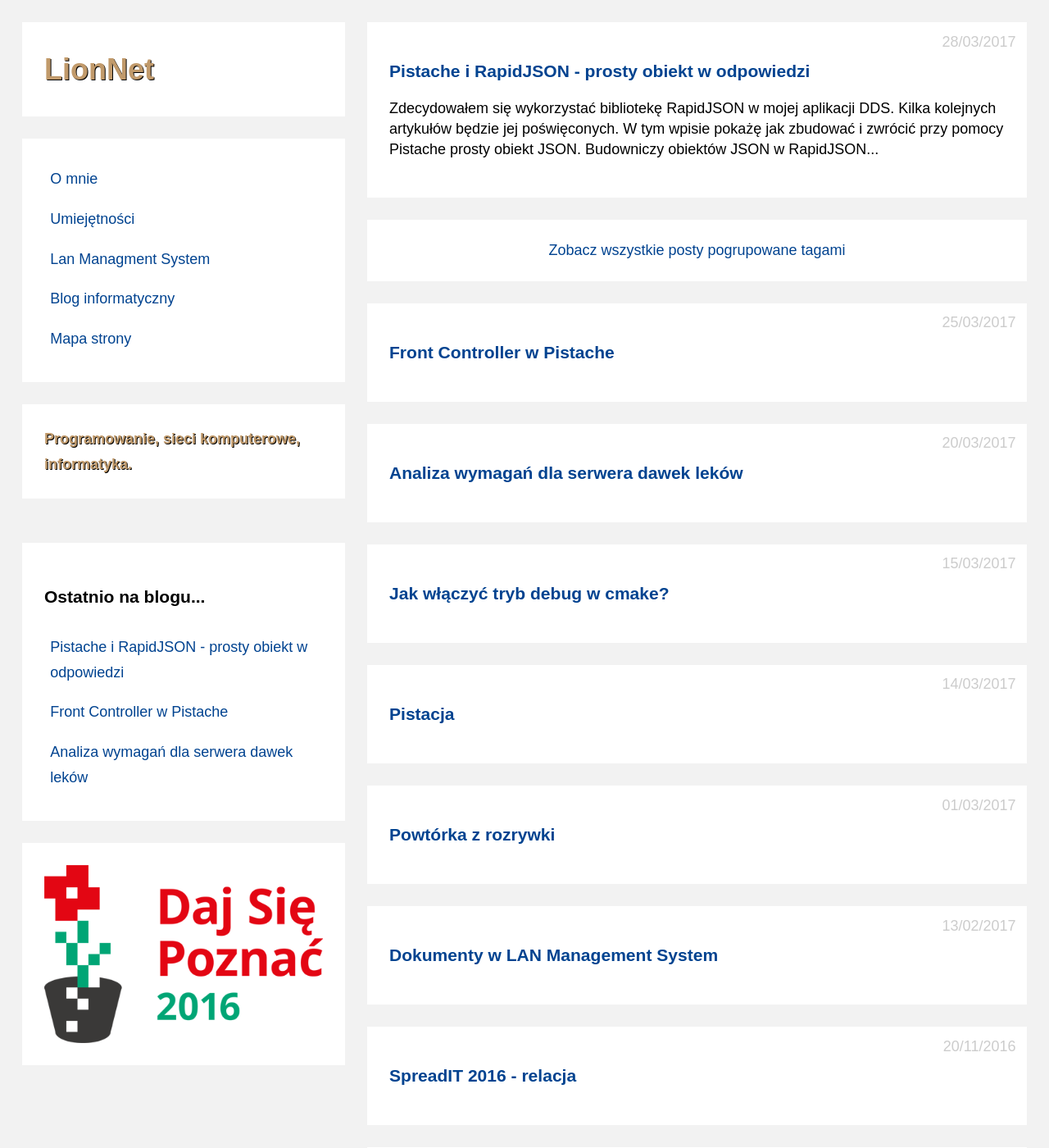
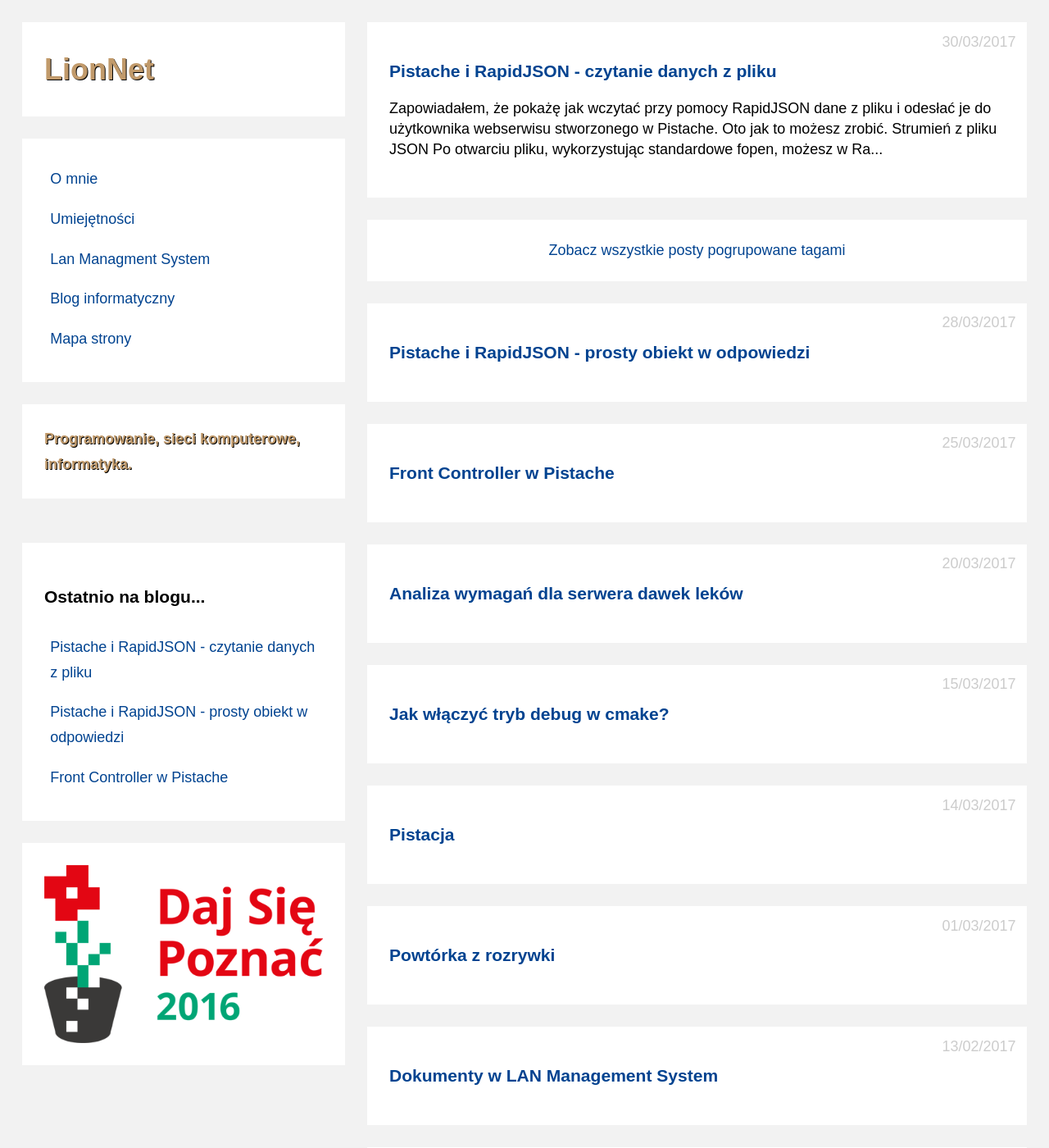
Before and after one commit to maciejlew/maciejlew.github.io, a Jekyll site: the page built from pages/blog.md, in a window 1280 px wide and 1400 px high. Shown: the whole window at 82% size. Built offline with Jekyll 4.4.1, drawn with Linux system fonts in a browser that asks for light colours; comment, search, counter and statistics services are not loaded; some of the changed lines change nothing that is shown.

Commit message:
Adds post 'Pistache i RapidJSON - czytanie danych z pliku'

```diff
--- /dev/null
+++ b/_posts/2017-03-30-pistache-i-rapidjson-czytanie-danych-z-pliku.md
@@ -0,0 +1,76 @@
+---
+layout: post
+title: 'Pistache i RapidJSON - czytanie danych z pliku'
+date: '2017-03-30 21:40:00'
+description: 'Przykład odpowiedzi danymi w formacie JSON załadowanymi z pliku w Pistache'
+keywords: 'daj się poznać 2017, konkurs programistyczny, aplikacja konkursowa,
+drug dose framework, aplikacja mobilna, pas pediatryczny, dawkowanie leków,
+pistache, rapidjson, json'
+tags:
+- DSP2017
+- C++
+- DDS
+img_hosting: "http://interpc.pl/~mlewinterpc/lion.net.pl/2017/03/30/pistache-i-rapidjson-czytanie-danych-z-pliku/"
+---
+
+[Zapowiadałem][1], że pokażę jak wczytać przy pomocy RapidJSON dane z pliku i odesłać
+je do użytkownika webserwisu stworzonego w Pistache. Oto jak to możesz zrobić.
+
+### Strumień z pliku JSON
+
+Po otwarciu pliku, wykorzystując standardowe fopen, możesz w RapidJSON nakazać
+aby dane z tego pliku były zaczytane przy pomocy obiektu strumienia *FileReadStream*.
+Następnie należy przetworzyć te dane używając metody *parseStream* obiektu *Document*.
+W ten nieskomplikowany sposób możesz w kilku linijkach kody w szybki i wydajny
+sposób uzyskać dostęp do zapisanych w plikach JSON. Możesz sprawdzać ich wartości,
+manipulować nimi, zapisywać ponownie do pliku (tu pomocny może okazać się obiekt
+klasy *FileWriteStream*). Poniższy przykład pokazuje jak otwieram plik z konfiguracją
+na podstawie której otwieram docelowy plik z danymi, po czym odsyłam całą jego
+zawartość do użytkownika webserwisu. Oczywiście dla takiej funkcjonalności parsowanie
+pliku jest trochę przerostem formy nad treścią, ale jest to dobra baza pod to by
+w przyszłości wprowadzić w tej metodzie paginację, wyszukiwanie i inne zaawansowane
+funkcje.
+
+{% highlight cpp startinline %}
+void DrugsHandler::onRequest(const Net::Rest::Request& request, Net::Http::ResponseWriter response) {
+
+    Document drugs, config;
+    char _drugs_buffer[65536], _config_buffer[65536], _files_path_buffer[65536];
+    StringBuffer drugs_buffer;
+
+    FILE* config_pointer = fopen("config.json", "r");
+    FileReadStream config_stream(config_pointer, _config_buffer, sizeof(_config_buffer));
+    config.ParseStream(config_stream);
+    fclose(config_pointer);
+
+    if (config.HasMember("files_path")) {
+
+        sprintf(_files_path_buffer, "%s/drugs.json", config["files_path"].GetString());
+        FILE* drugs_pointer = fopen(_files_path_buffer, "r");
+
+        if (drugs_pointer) {
+            FileReadStream drugs_stream(drugs_pointer, _drugs_buffer, sizeof(_drugs_buffer));
+            drugs.ParseStream(drugs_stream);
+            fclose(drugs_pointer);
+
+            Writer<StringBuffer> writer(drugs_buffer);
+            drugs.Accept(writer);
+
+            response.send(Http::Code::Ok, drugs_buffer.GetString());
+
+        } else {
+            response.send(Http::Code::Internal_Server_Error);
+        }
+    } else {
+        response.send(Http::Code::Internal_Server_Error);
+    }
+
+}
+{% endhighlight %}
+
+Pokazane w tym wpisie przykłady są zaczerpnięte z [aplikacji DDS][2].
+
+[1]: {{ site.url }}/2017/03/28/pistache-i-rapidjson-prosty-obiekt-json-w-odpowiedzi.html
+[2]: https://github.com/maciejlew/drug-dose-server
+
+{% include acronyms.md %}
--- a/pages/map.md
+++ b/pages/map.md
@@ -33,6 +33,7 @@ breadcrumbs:
  * [Umiejętności](../umiejetnosci/)
  * [Kontakt](../kontakt/)
  * [Blog informatyczny](../blog/)
+   * [Pistache i RapidJSON - czytanie danych z pliku](../2017/03/30/pistache-i-rapidjson-czytanie-danych-z-pliku.html)
    * [Pistache i RapidJSON - prosty obiekt w odpowiedzi](../2017/03/28/pistache-i-rapidjson-prosty-obiekt-json-w-odpowiedzi.html)
    * [Front Controller w Pistache](../2017/03/25/front-controller-w-pistache.html)
    * [Analiza wymagań dla serwera dawek leków](../2017/03/20/analiza-wymagan-dla-serwera-dawek-lekow.html)
```
